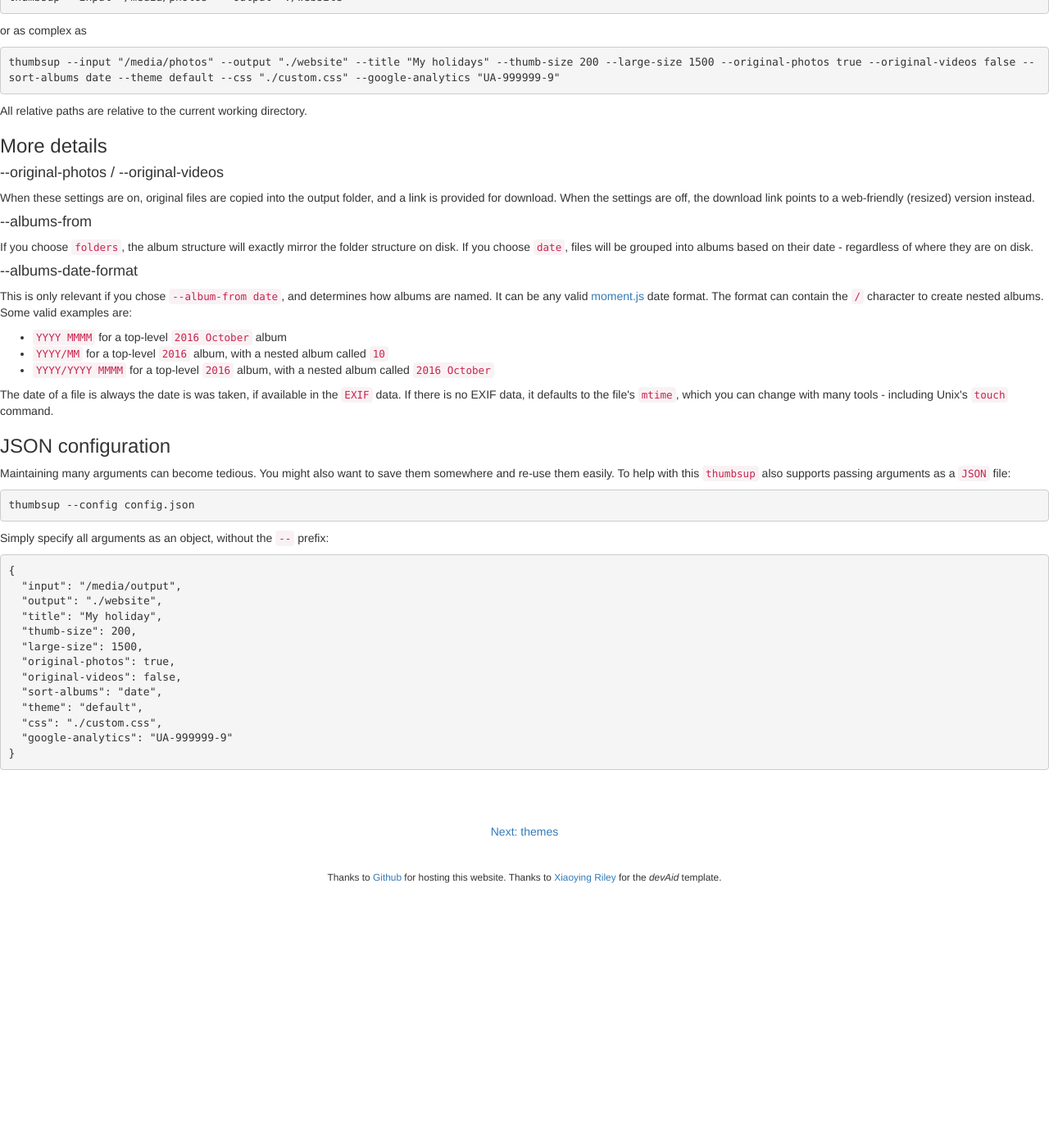
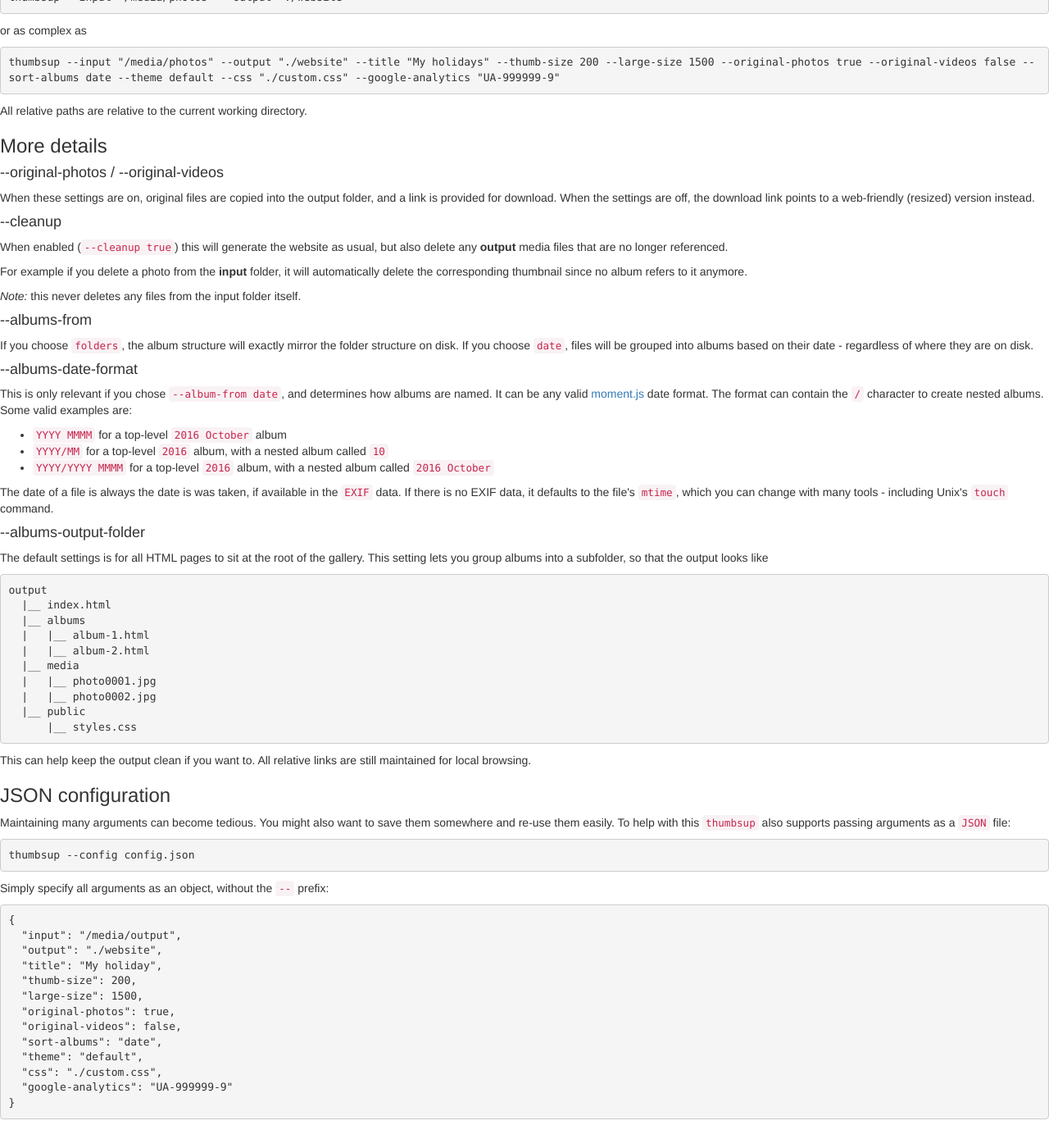
Before and after one commit to thumbsup/thumbsup.github.io, a Jekyll site: the page built from docs/configuration.md, in a window 1280 px wide and 1400 px high, scrolled down 848 px. Shown: the whole window at 82% size. Built offline with Jekyll 4.4.1, drawn with Linux system fonts in a browser that asks for light colours; nearby versions of some CDN libraries; library files that are not in the unit come from our copies; before the commit the page ends 1927 px from its top, so only the background shows below that.

Commit message:
More detail about --cleanup and --albums-output-folder

````diff
--- a/docs/configuration.md
+++ b/docs/configuration.md
@@ -68,6 +68,16 @@ When these settings are on, original files are copied into the output folder,
 and a link is provided for download. When the settings are off, the download link
 points to a web-friendly (resized) version instead.
 
+#### \-\-cleanup
+
+When enabled (`--cleanup true`) this will generate the website as usual,
+but also delete any **output** media files that are no longer referenced.
+
+For example if you delete a photo from the **input** folder,
+it will automatically delete the corresponding thumbnail since no album refers to it anymore.
+
+*Note:* this never deletes any files from the input folder itself.
+
 #### \-\-albums-from
 
 If you choose `folders`, the album structure will exactly mirror the folder structure on disk.
@@ -88,6 +98,27 @@ The date of a file is always the date is was taken, if available in the <code>EX
 If there is no EXIF data, it defaults to the file's <code>mtime</code>,
 which you can change with many tools - including Unix's <code>touch</code> command.
 </div>
+
+#### \-\-albums-output-folder
+
+The default settings is for all HTML pages to sit at the root of the gallery.
+This setting lets you group albums into a subfolder, so that the output looks like
+
+```
+output
+  |__ index.html
+  |__ albums
+  |   |__ album-1.html
+  |   |__ album-2.html
+  |__ media
+  |   |__ photo0001.jpg
+  |   |__ photo0002.jpg
+  |__ public
+      |__ styles.css
+```
+
+This can help keep the output clean if you want to.
+All relative links are still maintained for local browsing.
 
 ### JSON configuration
 
````
